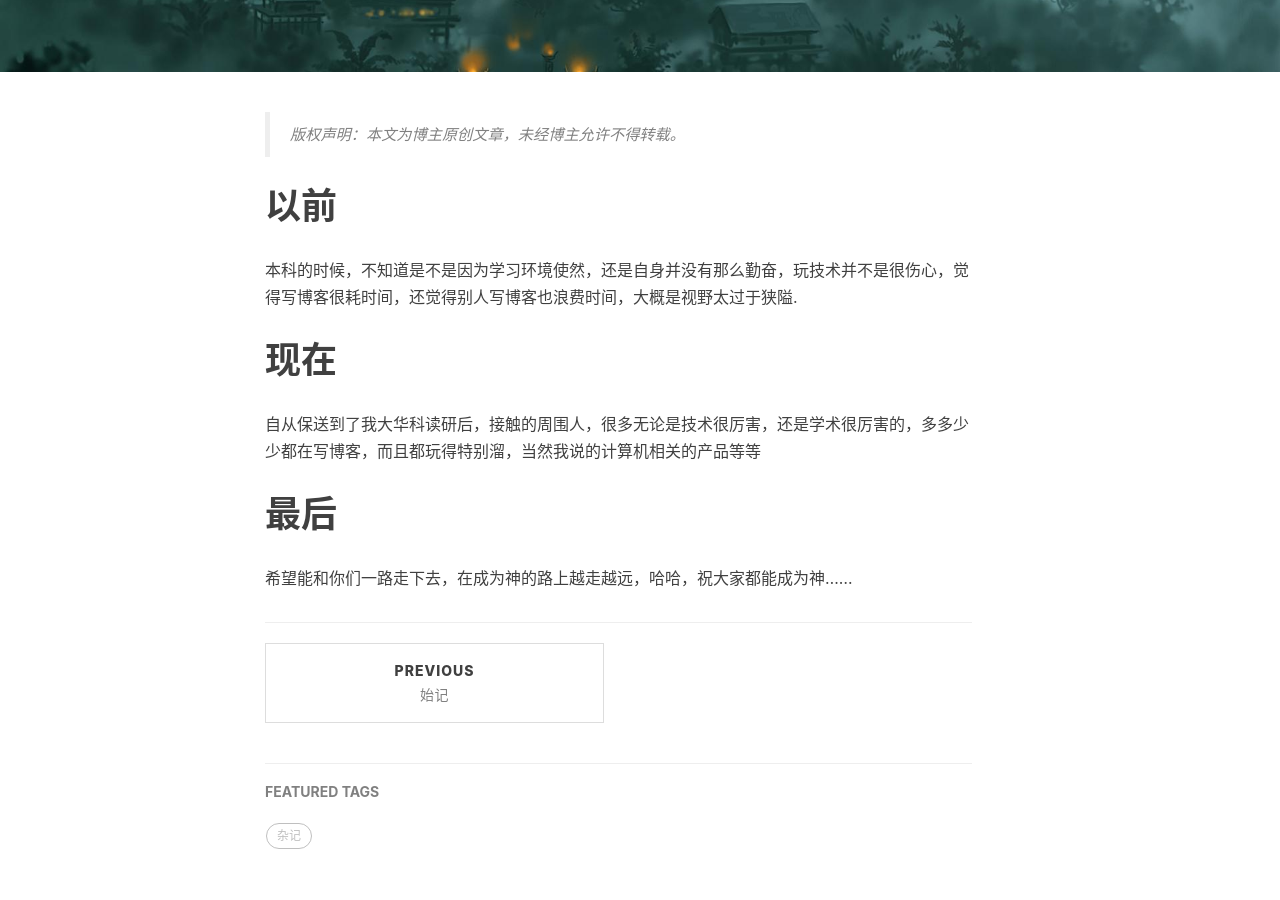
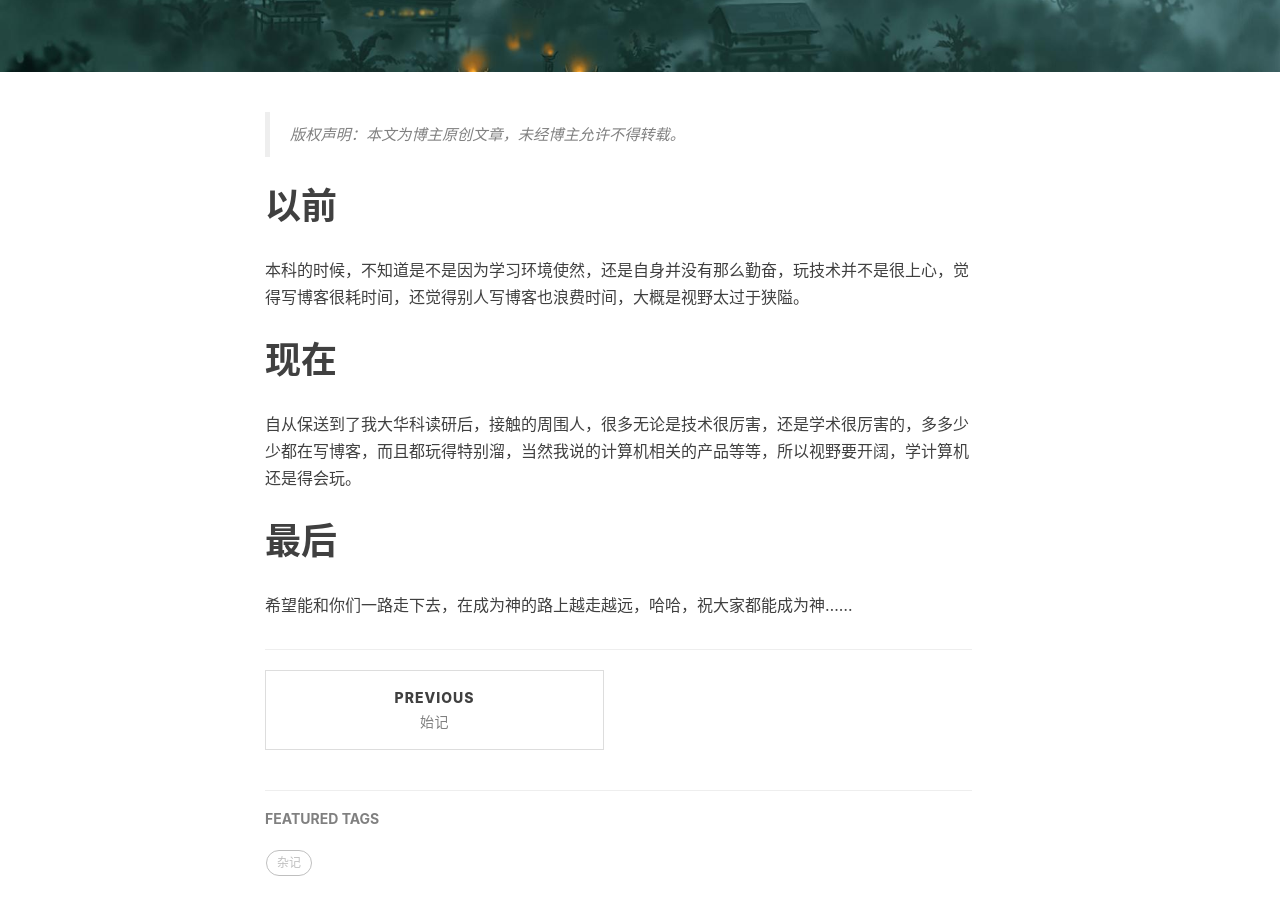
Before and after one commit to dashen19930328/zhangli.github.com, a Jekyll site: the page built from _posts/2016-07-17-博客开篇.markdown, in a window 1280 px wide and 900 px high, scrolled down 451 px. Built offline with Jekyll 4.4.1, drawn with Linux system fonts in a browser that asks for light colours; nearby versions of some CDN libraries; comment, search, counter and statistics services are not loaded.

Commit message:
Update 2016-07-17-博客开篇.markdown

```diff
--- a/_posts/2016-07-17-博客开篇.markdown
+++ b/_posts/2016-07-17-博客开篇.markdown
@@ -12,12 +12,12 @@ tags:
 > 版权声明：本文为博主原创文章，未经博主允许不得转载。
 
 # 以前
-本科的时候，不知道是不是因为学习环境使然，还是自身并没有那么勤奋，玩技术并不是很伤心，觉得写博客很耗时间，还觉得别人写博客也浪费时间，大概是视野太过于狭隘.
+本科的时候，不知道是不是因为学习环境使然，还是自身并没有那么勤奋，玩技术并不是很上心，觉得写博客很耗时间，还觉得别人写博客也浪费时间，大概是视野太过于狭隘。
 
 
 # 现在
 
-自从保送到了我大华科读研后，接触的周围人，很多无论是技术很厉害，还是学术很厉害的，多多少少都在写博客，而且都玩得特别溜，当然我说的计算机相关的产品等等
+自从保送到了我大华科读研后，接触的周围人，很多无论是技术很厉害，还是学术很厉害的，多多少少都在写博客，而且都玩得特别溜，当然我说的计算机相关的产品等等，所以视野要开阔，学计算机还是得会玩。
 
 # 最后
 
```
